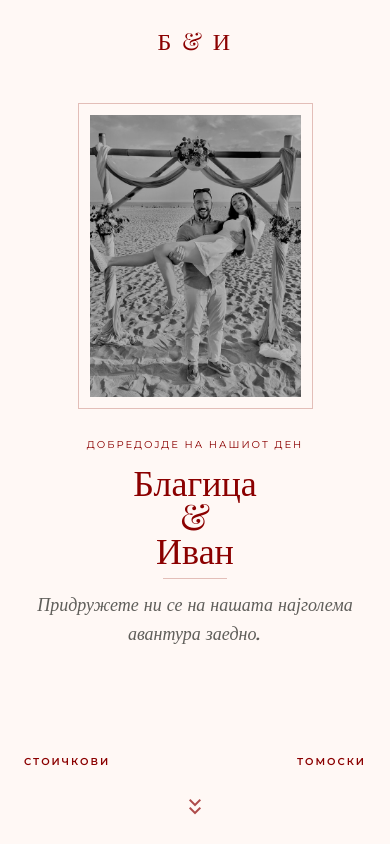
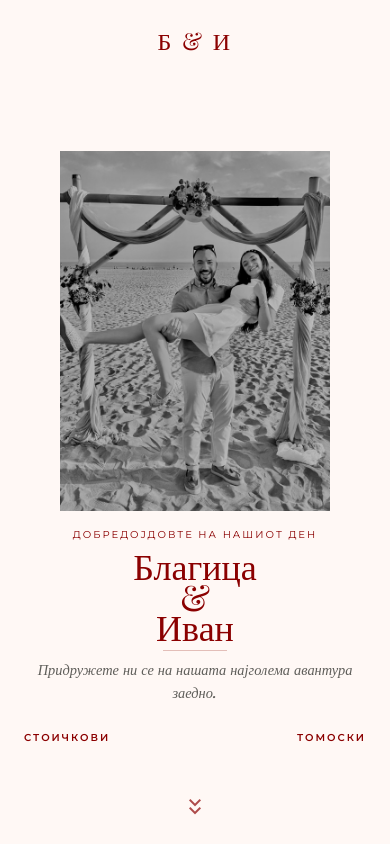
Before and after one commit to istoickov/wedding-invitation, a React (Vite) app: page / in a window 390 px wide. Both pictures are taken after a click on the button "Отвори ја поканата". Shown: the top 844 px of the page. Built offline with nearby package versions, Linux system fonts and the light colour scheme; a web font is replaced by a local one.

Commit message:
UI/UX improvements;
UI Improvements;

```diff
--- a/src/components/DetailsScreen.jsx
+++ b/src/components/DetailsScreen.jsx
@@ -88,15 +88,13 @@ const FloatingNavigation = () => {
         </button>
       )}
       {activeIndex < navigationSections.length - 1 && (
-        <button
-          type="button"
-          aria-label={`Продолжи до ${navigationSections[activeIndex + 1].label}`}
-          onClick={() => document.getElementById(navigationSections[activeIndex + 1].id)?.scrollIntoView({ behavior: 'smooth' })}
+        <div
+          aria-hidden="true"
           className="fixed bottom-4 left-1/2 z-50 flex -translate-x-1/2 flex-col items-center text-primary/70 transition-colors active:text-primary md:hidden"
         >
           <span className="material-symbols-outlined -mb-4 text-xl animate-bounce">keyboard_arrow_down</span>
           <span className="material-symbols-outlined text-xl animate-bounce">keyboard_arrow_down</span>
-        </button>
+        </div>
       )}
       {activeIndex > 0 && (
         <nav aria-label="Навигација низ поканата" className="fixed right-4 top-1/2 z-50 hidden -translate-y-1/2 md:block md:right-6">
@@ -131,7 +129,7 @@ export const DetailsScreen = () => {
         <section className="phone-screen phone-hero page-container flex min-h-screen flex-col justify-center py-20 pt-28 sm:py-24 sm:pt-32 md:py-32">
           <div className="grid items-center gap-10 sm:gap-12 md:grid-cols-12 md:gap-8">
             <div className="hero-content order-2 flex flex-col gap-5 text-center md:order-1 md:col-span-5 md:text-left">
-              <p className="label text-primary">Добредојде на нашиот ден</p>
+              <p className="label text-primary">Добредојдовте на нашиот ден</p>
               <h1 className="font-headline text-5xl leading-[0.95] text-primary sm:text-6xl md:text-7xl">
                 <span className="block">Благица</span>
                 <span className="block">&amp;</span>
@@ -144,7 +142,7 @@ export const DetailsScreen = () => {
             </div>
 
             <div className="hero-photo order-1 relative mx-auto w-full max-w-[18rem] md:order-2 md:col-start-7 md:col-span-6 md:max-w-none">
-              <div className="absolute -inset-3 border border-outline-variant md:-inset-4" />
+              <div className="hero-frame absolute -inset-3 border border-outline-variant md:-inset-4" />
               <div className="relative aspect-[3/4] overflow-hidden bg-surface-container">
                 <img
                   src="/images/IMG_9250-1600.jpg"
@@ -159,7 +157,7 @@ export const DetailsScreen = () => {
             </div>
           </div>
 
-          <div className="mt-12 pt-8 md:mt-16 md:pt-10">
+          <div className="hero-families mt-12 pt-8 md:mt-16 md:pt-10">
             <div className="mt-6 flex items-center justify-between gap-6">
               <p className="label font-bold text-primary">Стоичкови</p>
               <p className="label font-bold text-primary">Томоски</p>
--- a/src/index.css
+++ b/src/index.css
@@ -94,20 +94,44 @@ h1, h2, h3, h4, .font-playfair {
 
   .phone-hero {
     justify-content: center;
-    padding-top: 4.5rem;
-    padding-bottom: 2rem;
+    padding-top: 3.75rem;
+    padding-bottom: 0.5rem;
+  }
+
+  .phone-hero > div {
+    gap: 0.5rem;
   }
 
   .phone-hero .hero-photo {
-    width: min(64vw, 25svh);
+    width: min(86vw, 32svh);
+    max-width: 100%;
+  }
+
+  .phone-hero .hero-frame {
+    display: none;
   }
 
   .phone-hero .hero-content {
-    gap: 0.75rem;
+    gap: 0.5rem;
+    margin-top: 0.5rem;
   }
 
   .phone-hero h1 {
     font-size: clamp(2.25rem, 8vw, 3rem);
+    line-height: 0.85;
+  }
+
+  .phone-hero .hero-content > p:last-child {
+    font-size: 0.9rem;
+  }
+
+  .phone-hero .hero-families {
+    margin-top: 0.5rem;
+    padding-top: 0.5rem;
+  }
+
+  .phone-hero .hero-families > div {
+    margin-top: 0.5rem;
   }
 
   .phone-gallery {
@@ -121,37 +145,47 @@ h1, h2, h3, h4, .font-playfair {
   }
 
   .phone-location {
-    padding-top: 2rem;
-    padding-bottom: 2rem;
+    padding-top: 1rem;
+    padding-bottom: 1rem;
   }
 
   .phone-location-grid {
-    gap: 1rem;
+    gap: 0.5rem;
   }
 
   .phone-event-card,
   .phone-message-card {
-    padding: 1rem;
+    padding: 0.5rem;
+    background-color: rgb(255 255 255 / 0.2);
   }
 
   .phone-event-content {
-    gap: 1rem;
+    gap: 0.5rem;
   }
 
   .phone-event-card h2 {
-    margin-top: 0.75rem;
-    margin-bottom: 0.75rem;
-    padding-top: 0.75rem;
-    padding-bottom: 0.75rem;
-    font-size: 1.25rem;
+    margin-top: 0.375rem;
+    margin-bottom: 0.375rem;
+    padding-top: 0.375rem;
+    padding-bottom: 0.375rem;
+    font-size: 1rem;
   }
 
   .phone-event-card .space-y-6 > :not([hidden]) ~ :not([hidden]) {
-    margin-top: 1rem;
+    margin-top: 0.5rem;
   }
 
   .phone-event-card a {
-    padding: 1rem;
+    padding: 0.5rem;
+    background-color: rgb(255 255 255 / 0.25);
+  }
+
+  .phone-message-card p {
+    font-size: 0.8rem;
+  }
+
+  .phone-location > img {
+    opacity: 0.5;
   }
 
   .phone-rsvp {
```
